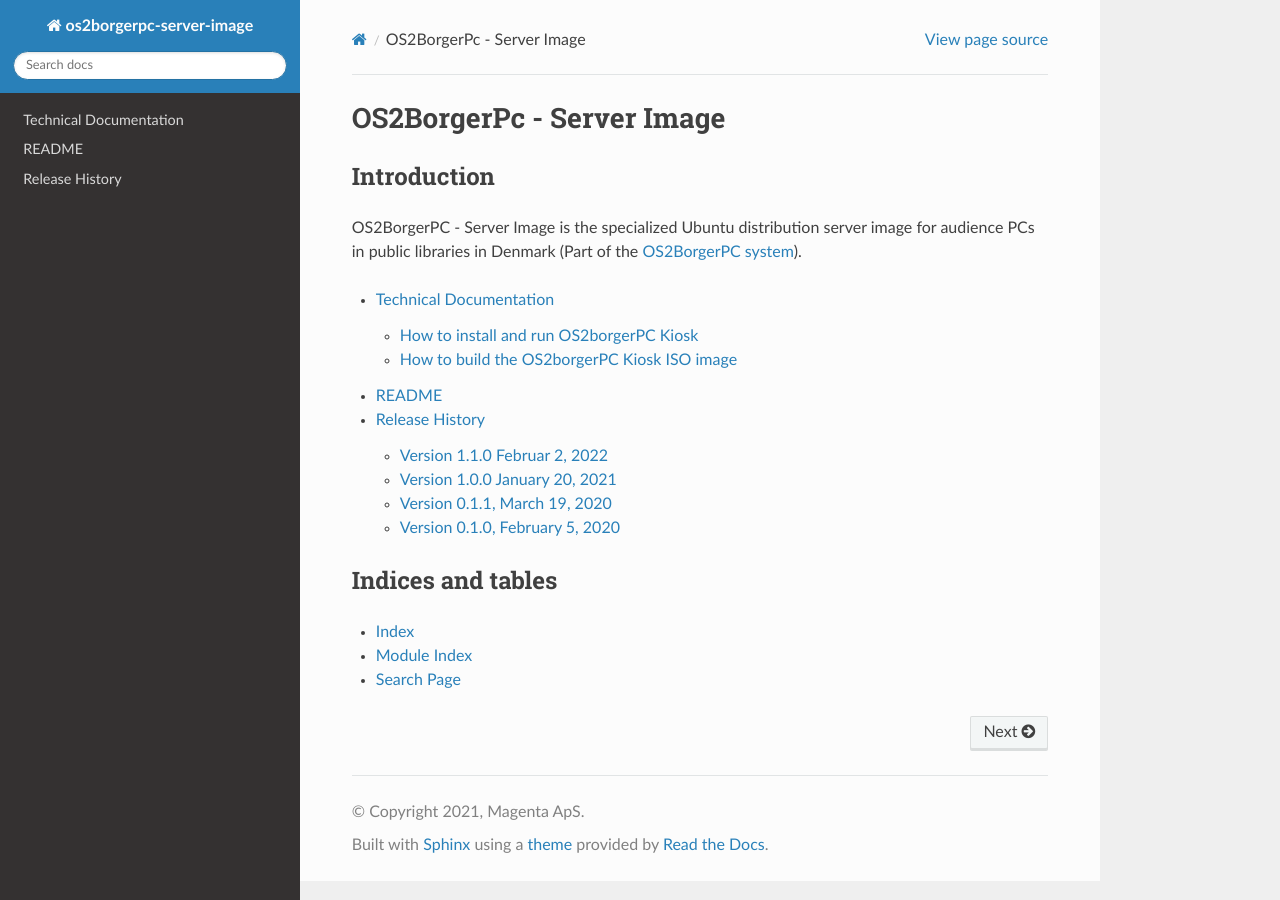
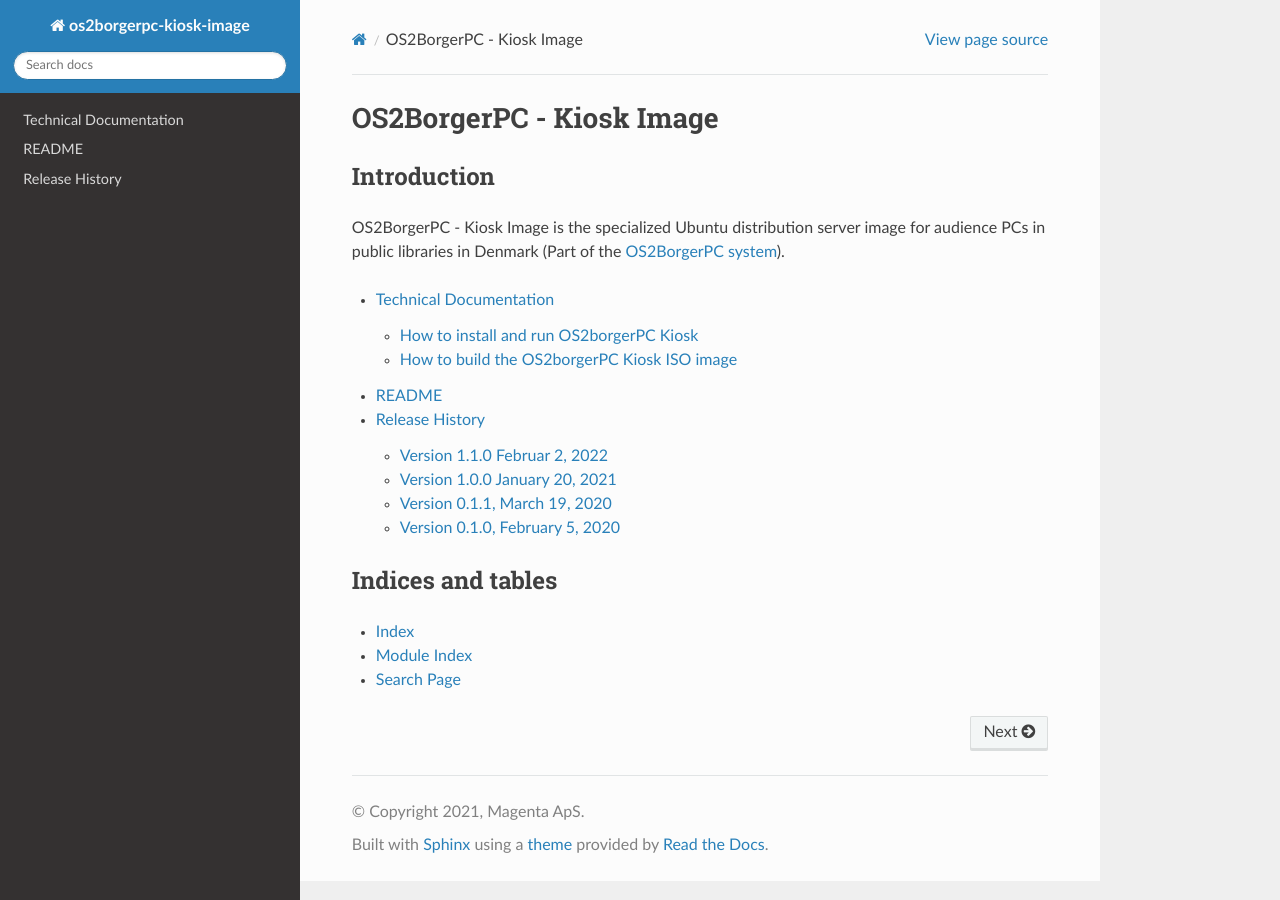
Before and after one commit to OS2borgerPC/os2borgerpc-kiosk-image, a Sphinx documentation site: the page built from docs/source/index.rst, in a window 1280 px wide. Built offline with Sphinx 7.4.7 and the Read the Docs theme 2.0.0, drawn with Linux system fonts in a browser that asks for light colours.

Commit message:
Rename documention to kiosk, add README to explain how docs are handled, add justfile to fx. install sphinx deps

```diff
--- a/docs/source/conf.py
+++ b/docs/source/conf.py
@@ -19,7 +19,7 @@
 
 # -- Project information -----------------------------------------------------
 
-project = "os2borgerpc-server-image"
+project = "os2borgerpc-kiosk-image"
 copyright = "2021, Magenta ApS"
 author = "Magenta ApS"
 
@@ -100,7 +100,7 @@
 # -- Options for HTMLHelp output ---------------------------------------------
 
 # Output file base name for HTML help builder.
-htmlhelp_basename = "os2borgerpc-server-imagedoc"
+htmlhelp_basename = "os2borgerpc-kiosk-imagedoc"
 
 
 # -- Options for LaTeX output ------------------------------------------------
@@ -126,8 +126,8 @@
 latex_documents = [
     (
         master_doc,
-        "os2borgerpc-server-image.tex",
-        "os2borgerpc-server-image Documentation",
+        "os2borgerpc-kiosk-image.tex",
+        "os2borgerpc-kiosk-image Documentation",
         "Magenta ApS",
         "manual",
     )
@@ -141,8 +141,8 @@
 man_pages = [
     (
         master_doc,
-        "os2borgerpc-server-image",
-        "os2borgerpc-server-image Documentation",
+        "os2borgerpc-kiosk-image",
+        "os2borgerpc-kiosk-image Documentation",
         [author],
         1,
     )
@@ -157,10 +157,10 @@
 texinfo_documents = [
     (
         master_doc,
-        "os2borgerpc-server-image",
-        "os2borgerpc-server-image Documentation",
+        "os2borgerpc-kiosk-image",
+        "os2borgerpc-kiosk-image Documentation",
         author,
-        "os2borgerpc-server-image",
+        "os2borgerpc-kiosk-image",
         "One line description of project.",
         "Miscellaneous",
     )
--- a/docs/source/dev.rst
+++ b/docs/source/dev.rst
@@ -1,10 +1,10 @@
 How to install and run OS2borgerPC Kiosk
 ****************************************
 
-Install OS2borgerPC server image
---------------------------------
+Install OS2borgerPC Kiosk image
+-------------------------------
 
-Get the most recent OS2borgerPC server image as provided by Magenta,
+Get the most recent OS2borgerPC Kiosk image as provided by Magenta,
 or build one yourself according to the instructions in the ``image``
 directory.
 
--- a/docs/source/index.rst
+++ b/docs/source/index.rst
@@ -1,15 +1,15 @@
-.. os2borgerpc-server-image documentation master file, created by
+.. os2borgerpc-kiosk-image documentation master file, created by
    sphinx-quickstart on Thu Apr 29 11:35:26 2021.
    You can adapt this file completely to your liking, but it should at least
    contain the root `toctree` directive.
 
-============================
-OS2BorgerPc - Server Image
-============================
+=========================
+OS2BorgerPC - Kiosk Image
+=========================
 
 Introduction
 ============
-OS2BorgerPC - Server Image is the specialized Ubuntu distribution server image for audience PCs in
+OS2BorgerPC - Kiosk Image is the specialized Ubuntu distribution server image for audience PCs in
 public libraries in Denmark (Part of the `OS2BorgerPC system <https://os2.eu/produkt/os2borgerpc>`_).
 
 .. toctree::
```
Also changed, not shown: docs/README.md (added), 2 other files.
